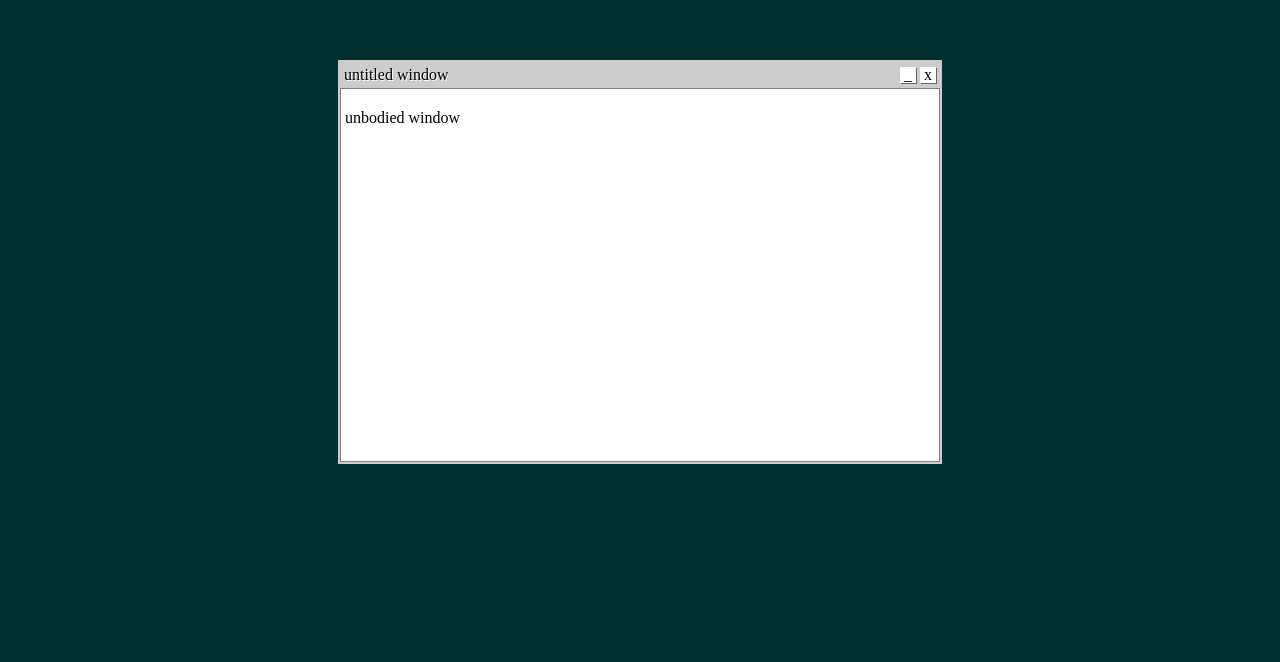
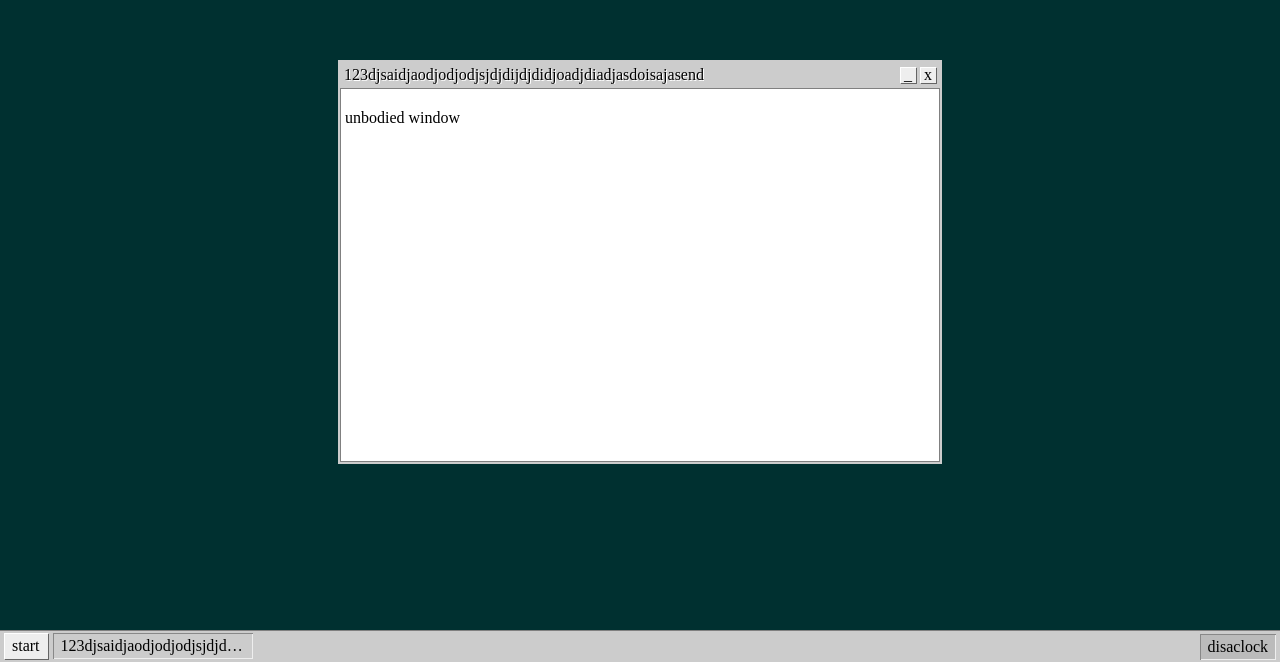
Before and after one commit to lumixing/lumos, a website built with Parcel: page src/index.html in a window 1280 px wide. Shown: the part 138-800 px from the top of the page. Built offline with nearby package versions, Linux system fonts and the light colour scheme.

Commit message:
added taskbar and minimizing

```diff
--- a/src/index.html
+++ b/src/index.html
@@ -9,5 +9,14 @@
 </head>
 <body>
     <div id="window-container"></div>
+    <div id="taskbar">
+        <div class="left">
+            <button id="start">start</button>
+            <div id="taskbar-app-container"></div>
+        </div>
+        <div class="right">
+            <div id="clock">disaclock</div>
+        </div>
+    </div>
 </body>
 </html>
--- a/src/scripts/boot/main.js
+++ b/src/scripts/boot/main.js
@@ -5,6 +5,7 @@ window.activeWindow = null;
 window.zIndex = 10;
 
 createWindow({
+    title: "123djsaidjaodjodjodjsjdjdijdjdidjoadjdiadjasdoisajasend",
     position: "center",
 });
 
--- a/src/scripts/boot/shortcuts.js
+++ b/src/scripts/boot/shortcuts.js
@@ -1,4 +1,4 @@
-import { closeWindow } from "../window/main";
+import { closeWindow, createWindow } from "../window/main";
 
 export function shortcutHandler() {
     document.addEventListener("keydown", (e) => {
@@ -8,5 +8,12 @@ export function shortcutHandler() {
             if (!window.activeWindow) return;
             closeWindow(window.activeWindow);
         }
+
+        if (e.key == "a" && e.altKey) {
+            createWindow({
+                title: Math.random(),
+                position: "random"
+            });
+        }
     });
 }
--- /dev/null
+++ b/src/scripts/taskbar/main.js
@@ -0,0 +1,45 @@
+import { closeWindow, focusWindow, getWindowDiv, minimizeWindow } from "../window/main";
+
+let taskbarAppContainer = document.getElementById("taskbar-app-container")
+
+export function addTaskbarApp(name, id, focus = true) {
+    let appDiv = document.createElement("button");
+
+    appDiv.classList.add("taskbar-app");
+    appDiv.dataset.id = id;
+    appDiv.innerHTML = name;
+
+    taskbarAppContainer.append(appDiv);
+
+    appDiv.addEventListener("mousedown", (e) => clickHandler(e, id));
+
+    if (focus) focusTaskbarApp(id);
+}
+
+function clickHandler(e, id) {
+    if (e.button == 1) {
+        closeWindow(getWindowDiv(id));
+    } else {
+        if (e.target.closest(".taskbar-app").classList.contains("focused")) {
+            minimizeWindow(getWindowDiv(id));
+        } else {
+            focusWindow(getWindowDiv(id));
+        }
+    }
+}
+
+export function removeTaskbarApp(id) {
+    taskbarAppContainer.querySelector(`.taskbar-app[data-id="${id}"]`).remove();
+}
+
+export function focusTaskbarApp(id) {
+    let appDiv = taskbarAppContainer.querySelector(`.taskbar-app[data-id="${id}"]`);
+    unfocusAllTaskbarApps();
+    appDiv.classList.add("focused");
+}
+
+export function unfocusAllTaskbarApps() {
+    taskbarAppContainer.querySelectorAll(".taskbar-app").forEach(e => {
+        e.classList.remove("focused");
+    });
+}
--- a/src/scripts/window/main.js
+++ b/src/scripts/window/main.js
@@ -1,6 +1,9 @@
 import _ from "underscore";
 import { windowMoveMouseDown } from "./move";
 import { windowResizeMouseDown } from "./resize";
+import { addTaskbarApp, focusTaskbarApp, removeTaskbarApp, unfocusAllTaskbarApps } from "../taskbar/main";
+
+let windowContainer = document.getElementById("window-container");
 
 const defaultOptions = {
     title: "untitled window",
@@ -16,9 +19,11 @@ const defaultOptions = {
 export function createWindow(options) {
     options = _.defaults({}, _.clone(options), defaultOptions);
 
+    let id = Math.random();
     let windowDiv = document.createElement("div");
 
     windowDiv.classList.add("window");
+    windowDiv.dataset.id = id;
     windowDiv.innerHTML = /*html*/`
         <div class="head${!options.movable ? " no-move" : ""}">
             <div class="left">
@@ -44,8 +49,9 @@ export function createWindow(options) {
         ` : ""}
     `;
 
-    document.getElementById("window-container").append(windowDiv);
+    windowContainer.append(windowDiv);
 
+    addTaskbarApp(options.title, id);
     focusWindow(windowDiv);
     let windowHead = windowDiv.querySelector(".head");
 
@@ -89,15 +95,34 @@ export function createWindow(options) {
         });
     }
 
+    if (options.minimizable) {
+        windowDiv.querySelector(".minimize").addEventListener("click", () => {
+            minimizeWindow(windowDiv);
+        });
+    }
+
     return windowDiv;
 }
 
-function focusWindow(windowDiv) {
+export function getWindowDiv(id) {
+    return windowContainer.querySelector(`.window[data-id="${id}"]`);
+}
+
+export function focusWindow(windowDiv) {
     window.activeWindow = windowDiv;
+    windowDiv.style.display = "flex";
     windowDiv.style.zIndex = ++window.zIndex;
+    focusTaskbarApp(windowDiv.dataset.id);
 }
 
 export function closeWindow(windowDiv) {
     window.activeWindow = null;
+    removeTaskbarApp(windowDiv.dataset.id);
     windowDiv.remove();
 }
+
+export function minimizeWindow(windowDiv) {
+    window.activeWindow = null;
+    windowDiv.style.display = "none";
+    unfocusAllTaskbarApps();
+}
--- a/src/style.scss
+++ b/src/style.scss
@@ -16,10 +16,19 @@ body {
 }
 
 button {
-    box-shadow: 1px 1px rgb(0, 0, 0, 0.5);
+    box-shadow: 1px 1px rgb(0, 0, 0, 0.5), inset 1px 1px white;
+    border: 0;
+    outline: 0;
+    cursor: pointer;
+    background-color: #eee;
+    display: flex;
+    justify-content: center;
+    align-items: center;
+    padding: 4px 8px;
 
     &:active {
-        box-shadow: none;
+        background-color: #ccc;
+        box-shadow: inset 1px 1px #888, inset -1px -1px #eee;
         transform: translate(1px, 1px);
     }
 }
@@ -71,15 +80,8 @@ button {
             gap: 4px;
 
             button {
-                border: 0;
-                outline: 0;
-                cursor: pointer;
-                background-color: white;
                 width: 16px;
                 height: 16px;
-                display: flex;
-                justify-content: center;
-                align-items: center;
             }
         }
     }
@@ -161,3 +163,66 @@ button {
         }
     }
 }
+
+#taskbar {
+    background-color: #cccccc;
+    width: 100%;
+    height: 32px;
+    position: fixed;
+    bottom: 0;
+    z-index: 1000;
+    border-top: 1px solid gray;
+    display: flex;
+    justify-content: space-between;
+    align-items: center;
+    padding: 0 4px;
+    box-sizing: border-box;
+    user-select: none;
+
+    >.left {
+        display: flex;
+        gap: 4px;
+        overflow: hidden;
+
+        #start {
+            margin-right: 1px;
+            margin-bottom: 1px;
+        }
+    }
+
+    >.right {
+        margin-left: 4px;
+    }
+
+    #clock {
+        background-color: #bbbbbb;
+        padding: 4px 8px;
+        box-shadow: inset 1px 1px #888, inset -1px -1px #eee;
+    }
+}
+
+#taskbar-app-container {
+    display: flex;
+    flex-shrink: 0;
+    gap: 4px;
+    margin-right: 1px;
+    margin-bottom: 1px;
+
+    .taskbar-app {
+        display: block;
+        text-align: left;
+        width: 200px;
+        overflow: hidden;
+        white-space: nowrap;
+        text-overflow: ellipsis;
+
+        &.focused {
+            background-color: #ccc;
+            box-shadow: inset 1px 1px #888, inset -1px -1px #eee;
+        }
+
+        &:active {
+            transform: none;
+        }
+    }
+}
```
